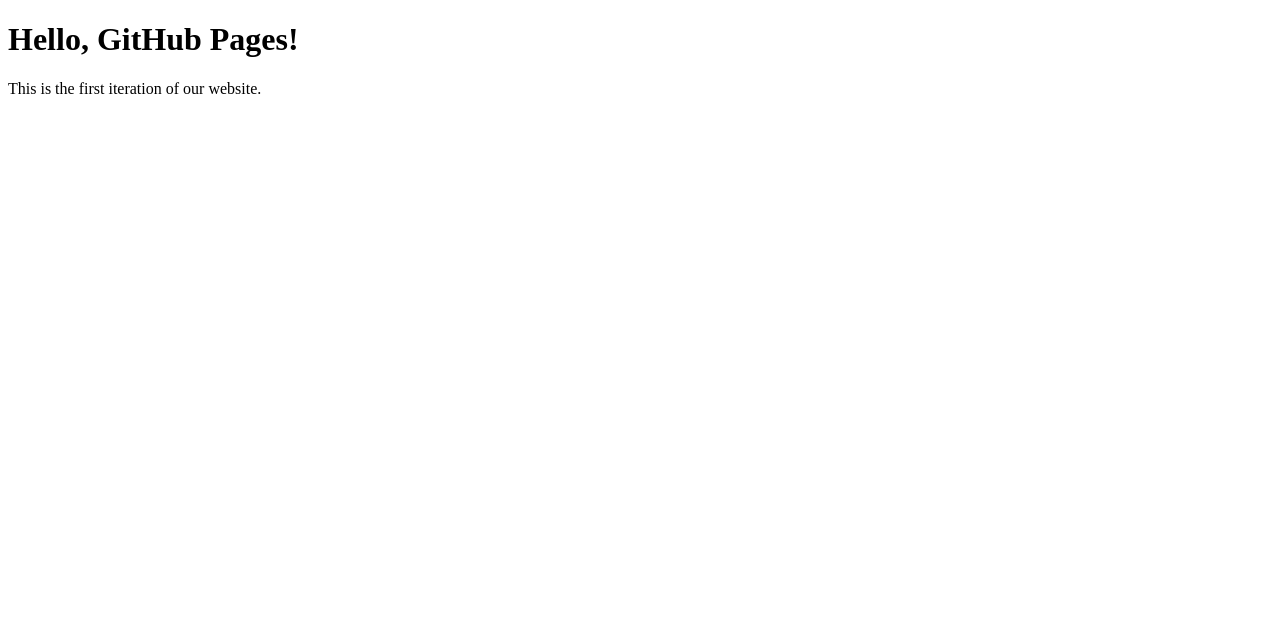
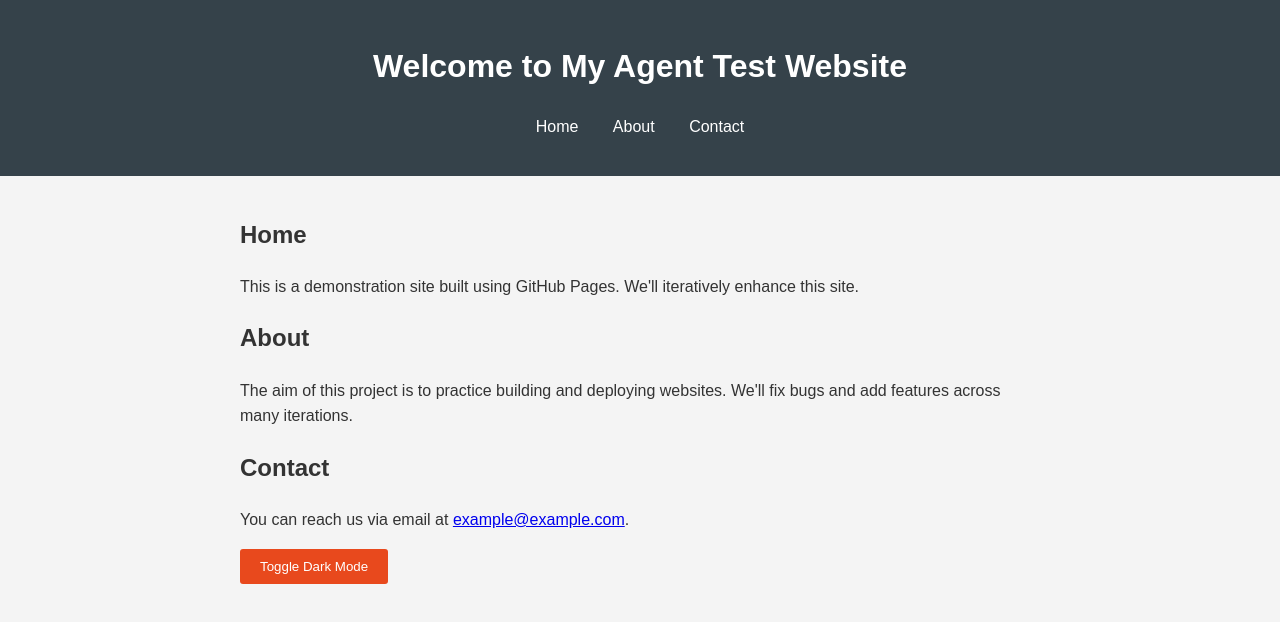
Before and after one commit to Stasan-minecraft/agent-test, a plain HTML site: page index.html in a window 1280 px wide. Drawn offline with Linux system fonts and the light colour scheme.

Commit message:
Iteration 2: Enhance website with navigation and dark mode

```diff
--- a/index.html
+++ b/index.html
@@ -1,11 +1,95 @@
 <!DOCTYPE html>
 <html lang="en">
 <head>
-<meta charset="UTF-8">
-<title>Agent Test Website</title>
+  <meta charset="UTF-8">
+  <title>Agent Test Website</title>
+  <style>
+    body {
+      font-family: Arial, sans-serif;
+      margin: 0;
+      padding: 0;
+      line-height: 1.6;
+      background-color: #f4f4f4;
+      color: #333;
+      transition: background-color 0.3s, color 0.3s;
+    }
+    .container {
+      max-width: 800px;
+      margin: auto;
+      padding: 20px;
+    }
+    header {
+      background: #35424a;
+      color: #ffffff;
+      padding: 20px 0;
+      text-align: center;
+    }
+    nav ul {
+      list-style: none;
+      padding: 0;
+    }
+    nav ul li {
+      display: inline;
+      margin: 0 15px;
+    }
+    nav a {
+      color: #ffffff;
+      text-decoration: none;
+    }
+    button {
+      background: #e8491d;
+      border: none;
+      color: #fff;
+      padding: 10px 20px;
+      cursor: pointer;
+      border-radius: 3px;
+    }
+    button:hover {
+      background: #cf3c16;
+    }
+    .dark-mode {
+      background-color: #333;
+      color: #f4f4f4;
+    }
+    .dark-mode header {
+      background: #222;
+    }
+    .dark-mode nav a {
+      color: #f4f4f4;
+    }
+  </style>
 </head>
 <body>
-<h1>Hello, GitHub Pages!</h1>
-<p>This is the first iteration of our website.</p>
+  <header>
+    <h1>Welcome to My Agent Test Website</h1>
+    <nav>
+      <ul>
+        <li><a href="#home">Home</a></li>
+        <li><a href="#about">About</a></li>
+        <li><a href="#contact">Contact</a></li>
+      </ul>
+    </nav>
+  </header>
+  <div class="container">
+    <section id="home">
+      <h2>Home</h2>
+      <p>This is a demonstration site built using GitHub Pages. We'll iteratively enhance this site.</p>
+    </section>
+    <section id="about">
+      <h2>About</h2>
+      <p>The aim of this project is to practice building and deploying websites. We'll fix bugs and add features across many iterations.</p>
+    </section>
+    <section id="contact">
+      <h2>Contact</h2>
+      <p>You can reach us via email at <a href="mailto:example@example.com">example@example.com</a>.</p>
+    </section>
+    <button id="toggleTheme">Toggle Dark Mode</button>
+  </div>
+  <script>
+    const toggleBtn = document.getElementById('toggleTheme');
+    toggleBtn.addEventListener('click', () => {
+      document.body.classList.toggle('dark-mode');
+    });
+  </script>
 </body>
 </html>
```
